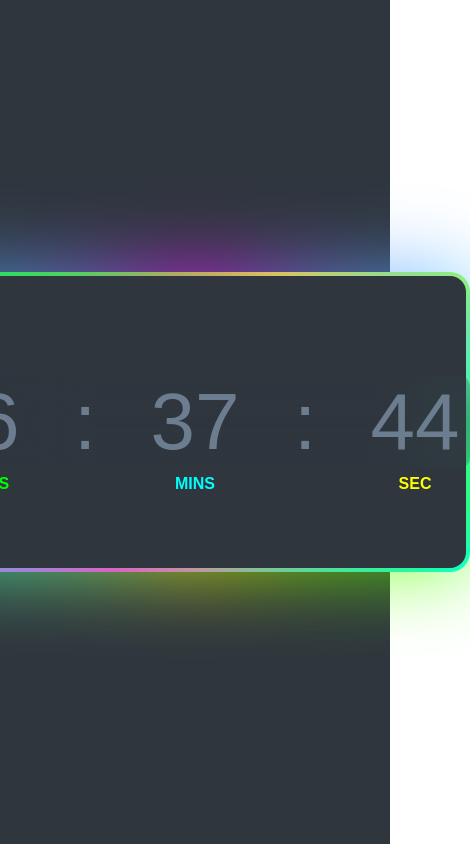
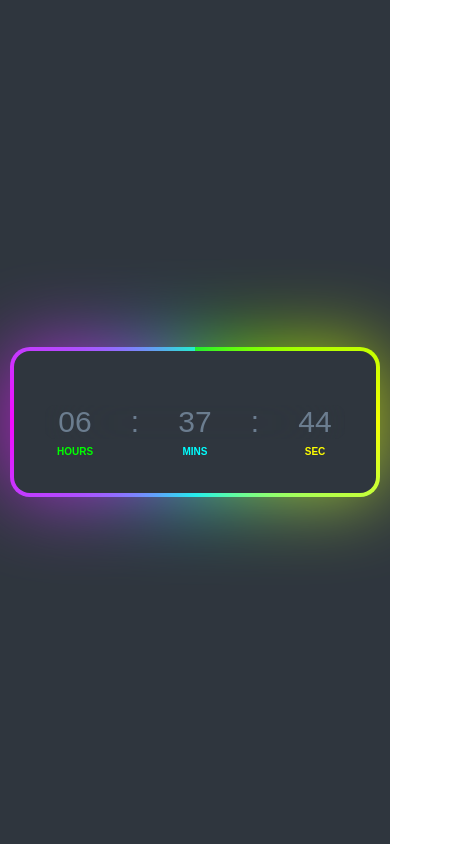
Before and after one commit to prakritibj/digital-watch, a plain HTML site: page index.html in a window 390 px wide. Shown: the whole page, 470 px wide, since content can reach past the window. Drawn offline with Linux system fonts and the light colour scheme.

Commit message:
Update style.css
responsive

```diff
--- a/style.css
+++ b/style.css
@@ -1,4 +1,4 @@
-* {
+/* * {
     margin: 0;
     padding: 0;
     font-family: "Poppins", sans-serif;
@@ -64,7 +64,7 @@
   }
 
   /*------Anemated Border---------*/
-  .box::before {
+  /* .box::before {
     content: "";
     position: absolute;
     inset: 0;
@@ -120,4 +120,163 @@
     0% {
       --a: -360deg;
     }
-  }
+  } */
+
+  * {
+    margin: 0;
+    padding: 0;
+    font-family: "Poppins", sans-serif;
+    box-sizing: border-box;
+}
+.hero {
+    width: 100%;
+    min-height: 100vh;
+    display: flex;
+    align-items: center;
+    justify-content: center;
+    background: #2f363e;
+    position: relative;
+}
+.box {
+    position: relative;
+    width: 800px;
+    height: 300px;
+    display: flex;
+    align-items: center;
+    justify-content: center;
+}
+.clock {
+    border-radius: 10px;
+    display: flex;
+    align-items: center;
+    justify-content: center;
+    backdrop-filter: blur(40px);
+    color: #6e7f92f6;
+    z-index: 10;
+}
+.clock span {
+    font-size: 80px;
+    width: 110px;
+    display: inline-block;
+    text-align: center;
+    position: relative;
+}
+.clock span::after {
+    font-size: 16px;
+    position: absolute;
+    bottom: -15px;
+    left: 50%;
+    transform: translateX(-50%);
+}
+#hrs::after {
+    content: "HOURS";
+    color: #0f0;
+    font-weight: 600;
+    margin-bottom: -10px;
+}
+#min::after {
+    content: "MINS";
+    color: #0ff;
+    font-weight: 600;
+    margin-bottom: -10px;
+}
+#sec::after {
+    content: "SEC";
+    color: #ff0;
+    font-weight: 600;
+    margin-bottom: -10px;
+}
+
+/*------Animated Border---------*/
+.box::before {
+    content: "";
+    position: absolute;
+    inset: 0;
+    background: repeating-conic-gradient(
+        from var(--a),
+        #0f0,
+        #ff0,
+        #0ff,
+        #f0f,
+        #0ff
+    );
+    border-radius: 20px;
+    animation: rotate 6s linear infinite;
+}
+.box::after {
+    content: "";
+    position: absolute;
+    inset: 0;
+    background: repeating-conic-gradient(
+        from var(--a),
+        #0f0,
+        #ff0,
+        #0ff,
+        #f0f,
+        #0ff
+    );
+    border-radius: 20px;
+    animation: rotate 4s linear infinite;
+    filter: blur(40px);
+    opacity: 0.75;
+}
+.box style {
+    position: absolute;
+    inset: 4px;
+    background: #2f363e;
+    border-radius: 16px;
+    color: #ff0;
+    font-size: 20px;
+    z-index: 1;
+    display: flex;
+    align-items: center;
+    justify-content: center;
+}
+@property --a {
+    syntax: "<angle>";
+    inherits: false;
+    initial-value: 0deg;
+}
+@keyframes rotate {
+    0% {
+        --a: 0;
+    }
+    100% {
+        --a: -360deg;
+    }
+}
+
+/* Responsive Design */
+@media (max-width: 768px) {
+    .box {
+        width: 90%;
+        height: 200px;
+    }
+
+    .clock span {
+        font-size: 50px;
+        width: 80px;
+    }
+
+    .clock span::after {
+        font-size: 12px;
+        bottom: -10px;
+    }
+}
+
+@media (max-width: 480px) {
+    .box {
+        width: 95%;
+        height: 150px;
+    }
+
+    .clock span {
+        font-size: 30px;
+        width: 60px;
+    }
+
+    .clock span::after {
+        font-size: 10px;
+        bottom: -8px;
+    }
+}
```
